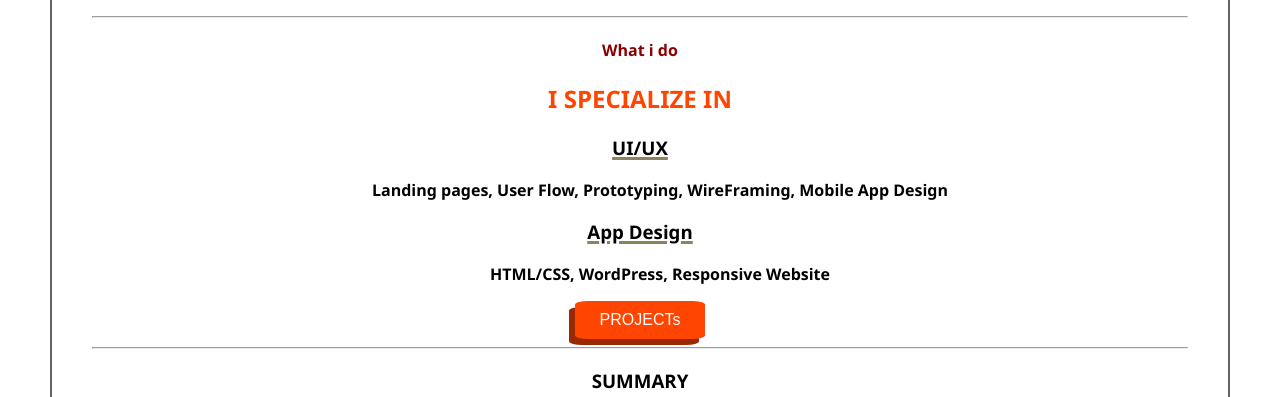
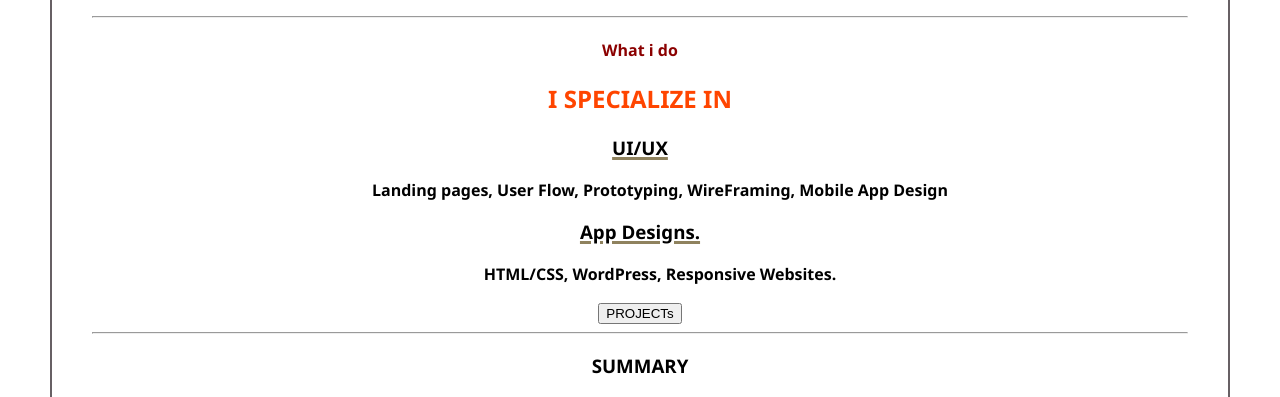
Before and after one commit to EdnaOjeh/HNG-Resume, a plain HTML site: page index.html in a window 1280 px wide. Shown: the part 210-607 px from the top of the page. Drawn offline with Linux system fonts and the light colour scheme.

Commit message:
Update index.html

```diff
--- a/index.html
+++ b/index.html
@@ -9,9 +9,7 @@
 
         <hr>
         <h1 class="my-name" style="font-family : fantasy;" >EDNA OJEH</h1>
-        <script>
-            alert("A friendly reminder that you should invest in yourself today.")
-        </script>
+
         <h3 style="color: orangered ;" ><i>Visual Designer</i></h3>
 
     <hr>
@@ -21,10 +19,10 @@
     <dl>
         <dt><h3> UI/UX </h3></dt>
           <dd>Landing pages, User Flow, Prototyping, WireFraming, Mobile App Design</dd>
-        <dt><h3> App Design </h3></dt>
-          <dd>HTML/CSS, WordPress, Responsive Website</dd>
+        <dt><h3> App Designs. </h3></dt>
+          <dd>HTML/CSS, WordPress, Responsive Websites.</dd>
     </dl>
-    <a href="mycv.html"><button class="btn" >PROJECTs</button> </a>
+        <button type= button id="btn" onclick= "myFunc()" >PROJECTs</button>
    <hr>
    <h3>SUMMARY</h3>
    <h5>I like to create smart User Interface and imagine Usefull Interaction and <br>
@@ -41,5 +39,11 @@
       &copy;EDNA OJEH
   </footer>
   </div>
+    <script>
+            alert("A friendly reminder that you should invest in yourself today.")
+            function myFunc(){
+                   document.getElementById("btn").innerHTML= "Nothing to see here - yet "
+             }
+        </script>
 </body>
 </html>
```
